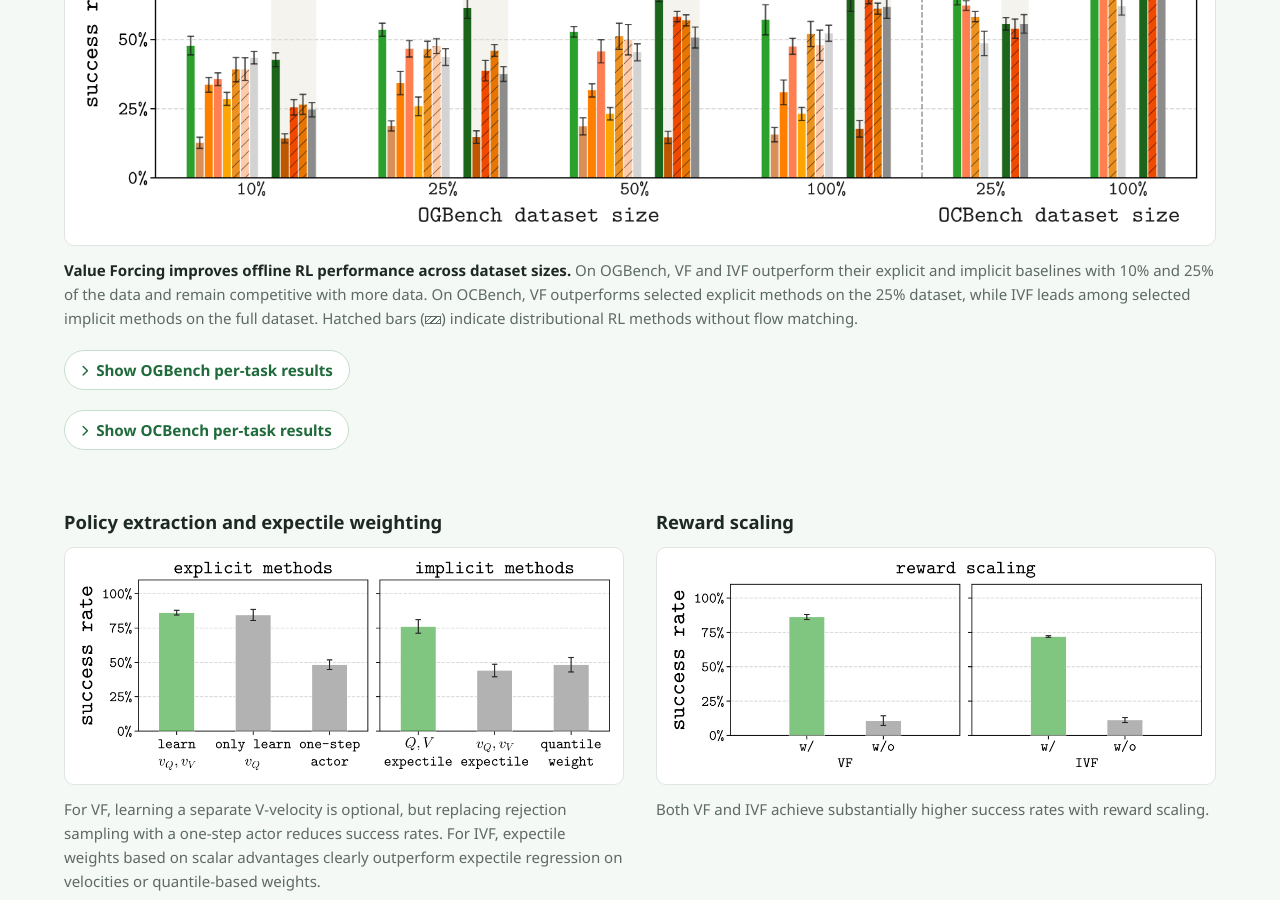
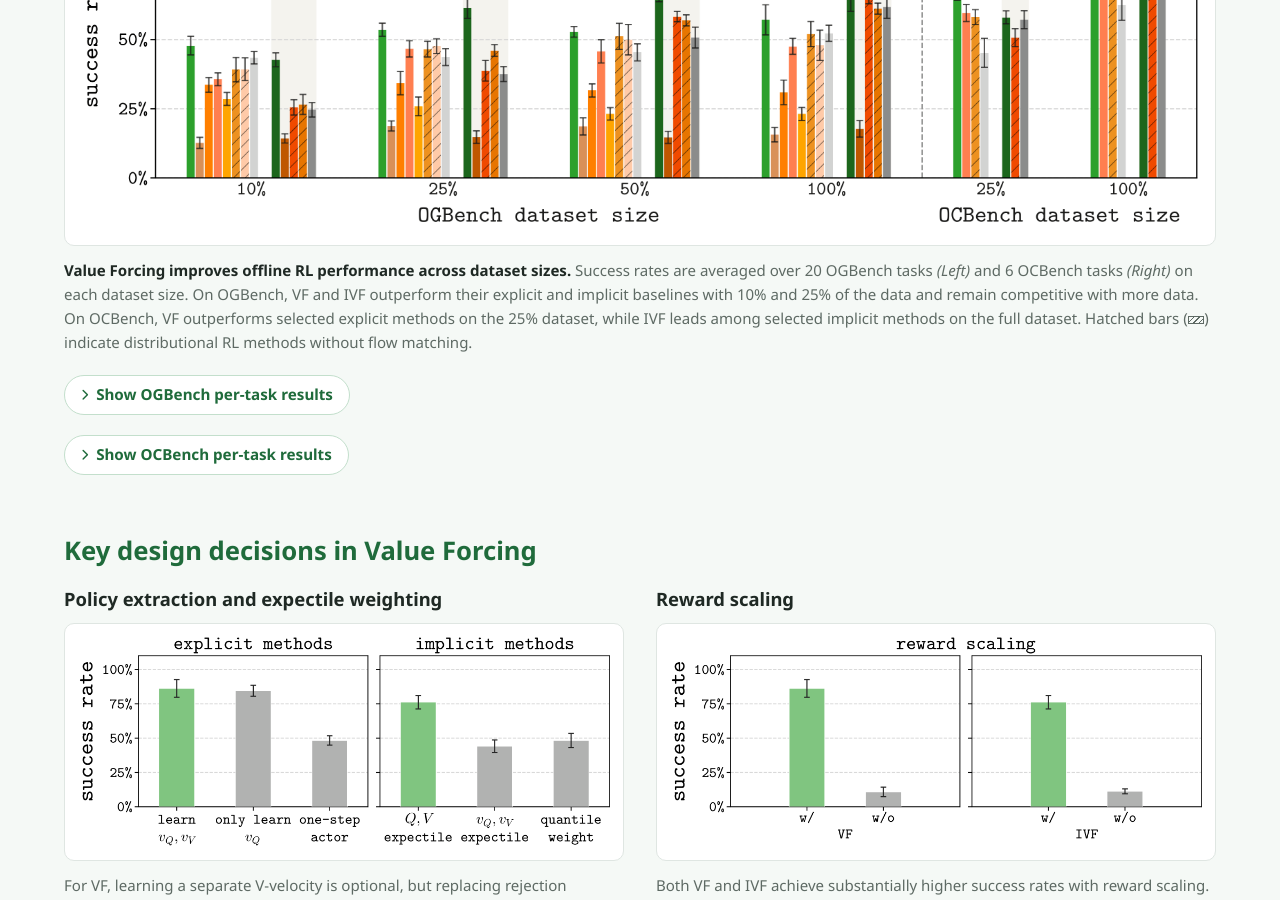
Before and after one commit to chongyi-zheng/chongyi-zheng.github.io, a Jekyll site: the page built from _pages/value_forcing.html, in a window 1280 px wide and 900 px high, scrolled down 7116 px. Built offline with Jekyll 4.4.1, drawn with Linux system fonts in a browser that asks for light colours; some web fonts are replaced.

Commit message:
update value forcing website

```diff
--- a/_pages/value_forcing.html
+++ b/_pages/value_forcing.html
@@ -2643,7 +2643,7 @@ nav: false
             </div>
             <p class="scroll-hint" aria-hidden="true"><i class="fas fa-arrows-left-right"></i> Swipe to see the full figure</p>
             <figcaption class="fig-caption">
-              <strong>Value Forcing improves offline RL performance across dataset sizes.</strong>
+              <strong>Value Forcing improves offline RL performance across dataset sizes.</strong> Success rates are averaged over 20 OGBench tasks <em>(Left)</em> and 6 OCBench tasks <em>(Right)</em> on each dataset size.
               On OGBench, VF and IVF outperform their explicit and implicit baselines with 10% and 25% of the data and remain competitive with more data.
               On OCBench, VF outperforms selected explicit methods on the 25% dataset, while IVF leads among selected implicit methods on the full dataset.
               Hatched bars <span aria-hidden="true">(<span class="hatch-swatch"></span>)</span> indicate distributional RL methods without flow matching.
@@ -2751,14 +2751,15 @@ nav: false
           </details>
         </div>
 
-        <!-- Policy extraction, expectile weighting, and reward scaling figures -->
+        <!-- Experiment 3: key design decisions (Figs. 4-5) -->
         <div class="result-block" id="ablations">
+          <h3 class="result-title">Key design decisions in Value Forcing</h3>
           <div class="study-grid breakout">
             <article class="study">
               <h4>Policy extraction and expectile weighting</h4>
               <figure class="figure">
                 <a class="fig-link fig-frame" href="../assets/papers/value_forcing/images/ablation_instantiations.png">
-                  <img class="fig-img" src="../assets/papers/value_forcing/images/ablation_instantiations.png" width="2000" height="793" loading="lazy"
+                  <img class="fig-img" src="../assets/papers/value_forcing/images/ablation_instantiations.png" width="2000" height="794" loading="lazy"
                        alt="Figure 4. Success rates of alternative instantiations. Explicit methods: learning both v_Q and v_V (VF) and learning only v_Q perform similarly, while a one-step actor is much lower. Implicit methods: Q, V expectile weighting (IVF) is much higher than v_Q, v_V expectile or quantile weights.">
                 </a>
                 <figcaption class="fig-caption">
@@ -2772,8 +2773,8 @@ nav: false
               <h4>Reward scaling</h4>
               <figure class="figure">
                 <a class="fig-link fig-frame" href="../assets/papers/value_forcing/images/ablation_reward_scaling.png">
-                  <img class="fig-img" src="../assets/papers/value_forcing/images/ablation_reward_scaling.png" width="2000" height="793" loading="lazy"
-                       alt="Figure 5. Success rates with and without reward scaling: about 86% versus 11% for VF, and 72% versus 11% for IVF.">
+                  <img class="fig-img" src="../assets/papers/value_forcing/images/ablation_reward_scaling.png" width="2000" height="794" loading="lazy"
+                       alt="Figure 5. Success rates with and without reward scaling: about 86% versus 11% for VF, and 76% versus 11% for IVF.">
                 </a>
                 <figcaption class="fig-caption">
                   Both VF and IVF achieve substantially higher success rates with reward scaling.
```
Also changed, not shown: other parts of _pages/value_forcing.html (+2 -2 lines), assets/papers/value_forcing/images/ablation_instantiations.png, assets/papers/value_forcing/images/ablation_reward_scaling.png, assets/papers/value_forcing/images/offline_results.png.
